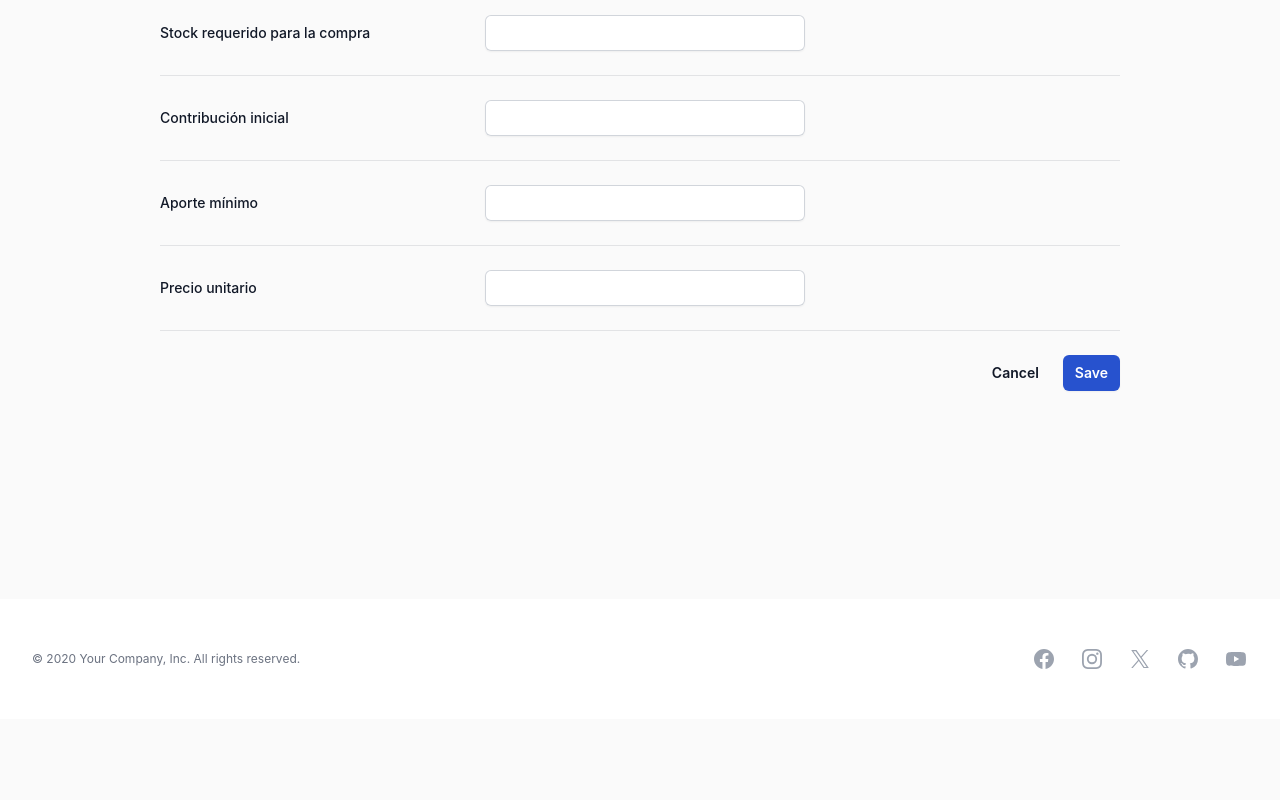
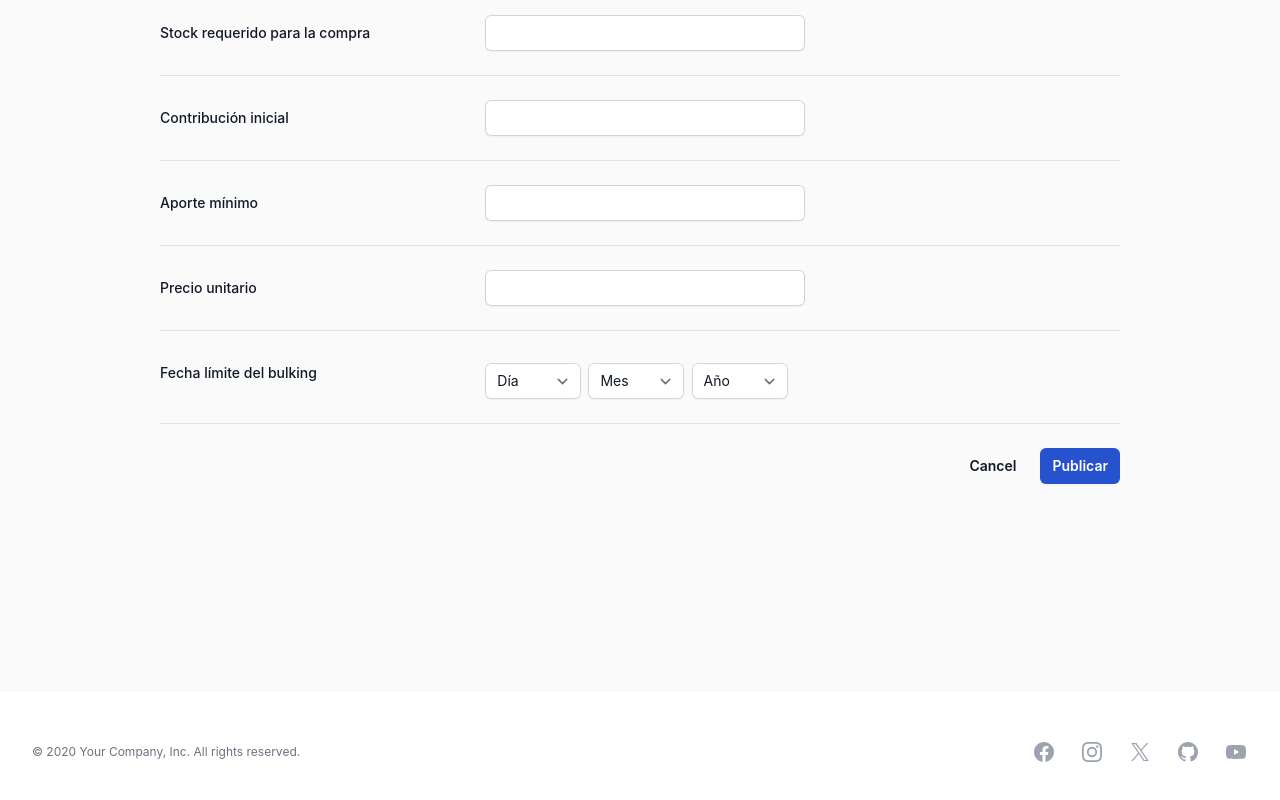
Before and after one commit to fabianleiva/bb_front, a React (Vite) app: page /posts/publish in a window 1280 px wide. Shown: the part 1072-1872 px from the top of the page. Before the commit the page ends 1791 px from the top, so only its background shows below. Built offline with nearby package versions, Linux system fonts and the light colour scheme; a web font is replaced by a local one.

Commit message:
add url, wip createPost

```diff
--- a/src/api/urls.js
+++ b/src/api/urls.js
@@ -4,5 +4,5 @@ export const REGISTER_GOOGLE_URL =
 export const LOGIN_URL = "/login";
 export const LOGIN_GOOGLE_URL =
   "https://bulkbuddies.onrender.com/api/v1/auth/google";
-export const GET_POSTS_URL =
-  "https://bulkbuddies.onrender.com/api/v1/post";
+export const GET_POSTS_URL = "https://bulkbuddies.onrender.com/api/v1/post";
+export const CREATE_NEW_POST = "https://bulkbuddies.onrender.com/api/v1/post";
--- a/src/components/CreatePost.jsx
+++ b/src/components/CreatePost.jsx
@@ -1,8 +1,45 @@
 import { Link } from "react-router-dom";
+import { useForm } from "react-hook-form";
+import axios from "axios";
+import { storeBulkBuddies } from "../state/state";
 
 export const CreatePost = () => {
+
+
+
+
+  const {
+    handleSubmit,
+    formState: { errors },
+  } = useForm();
+
+
+  const setAlert = storeBulkBuddies((state) => state.setAlert);
+  const setIsAuth = storeBulkBuddies((state) => state.setIsAuth);
+
+  const onSubmit = handleSubmit((data) => {
+    createNewPost(data);
+  });
+
+  const createNewPost = async (data) => {
+    try {
+      const request = await axios.post(CREATE_NEW_POST, data);
+
+      setAlert({
+        type: "success",
+        message: `Bienvenido ${first_name} ${last_name}`,
+      });
+
+      setIsAuth(true);
+
+      localStorage.setItem("token", token);
+    } catch ({ response }) {
+      setAlert({ type: "error", message: response.data.message });
+    }
+  };
+
   return (
-    <form>
+    <form onSubmit={onSubmit}>
       <div className="space-y-12 sm:space-y-16">
         <div>
           <h2 className="text-base font-semibold leading-7 text-gray-900">
@@ -26,7 +63,6 @@ export const CreatePost = () => {
                   type="text"
                   name="post_title"
                   id="post_title"
-                  autoComplete="post_title"
                   className="block w-full rounded-md border-0 py-1.5 text-gray-900 shadow-sm ring-1 ring-inset ring-gray-300 placeholder:text-gray-400 focus:ring-2 focus:ring-inset focus:ring-buddies-blue-700 sm:max-w-xs sm:text-sm sm:leading-6"
                 />
               </div>
@@ -45,7 +81,6 @@ export const CreatePost = () => {
                   type="text"
                   name="post_url"
                   id="post_url"
-                  autoComplete="post_url"
                   className="block w-full rounded-md border-0 py-1.5 text-gray-900 shadow-sm ring-1 ring-inset ring-gray-300 placeholder:text-gray-400 focus:ring-2 focus:ring-inset focus:ring-buddies-blue-700 sm:max-w-xs sm:text-sm sm:leading-6"
                   placeholder="http://..."
                 />
@@ -89,7 +124,6 @@ export const CreatePost = () => {
                   name="img_url"
                   id="img_url"
                   buddies-blue-700
-                  autoComplete="img_url"
                   className="block w-full rounded-md border-0 py-1.5 text-gray-900 shadow-sm ring-1 ring-inset ring-gray-300 placeholder:text-gray-400 focus:ring-2 focus:ring-inset focus:ring-buddies-blue-700 sm:max-w-xs sm:text-sm sm:leading-6"
                   placeholder="http://..."
                 />
@@ -108,7 +142,6 @@ export const CreatePost = () => {
                 <select
                   id="category"
                   name="category"
-                  autoComplete="category"
                   className="block w-full rounded-md border-0 py-1.5 text-gray-900 shadow-sm ring-1 ring-inset ring-gray-300 focus:ring-2 focus:ring-inset focus:ring-buddies-blue-700 sm:max-w-xs sm:text-sm sm:leading-6"
                 >
                   <option selected>Seleccione una opción</option>
@@ -142,7 +175,6 @@ export const CreatePost = () => {
                   type="number"
                   name="min_units"
                   id="min_units"
-                  autoComplete="min_units"
                   className="block w-full rounded-md border-0 py-1.5 text-gray-900 shadow-sm ring-1 ring-inset ring-gray-300 placeholder:text-gray-400 focus:ring-2 focus:ring-inset focus:ring-buddies-blue-700 sm:max-w-xs sm:text-sm sm:leading-6"
                 />
               </div>
@@ -161,7 +193,6 @@ export const CreatePost = () => {
                   type="number"
                   name="initial_contribution"
                   id="initial_contribution"
-                  autoComplete="initial_contribution"
                   className="block w-full rounded-md border-0 py-1.5 text-gray-900 shadow-sm ring-1 ring-inset ring-gray-300 placeholder:text-gray-400 focus:ring-2 focus:ring-inset focus:ring-buddies-blue-700 sm:max-w-xs sm:text-sm sm:leading-6"
                 />
               </div>
@@ -180,7 +211,6 @@ export const CreatePost = () => {
                   type="number"
                   name="min_contribution"
                   id="min_contribution"
-                  autoComplete="min_contribution"
                   className="block w-full rounded-md border-0 py-1.5 text-gray-900 shadow-sm ring-1 ring-inset ring-gray-300 placeholder:text-gray-400 focus:ring-2 focus:ring-inset focus:ring-buddies-blue-700 sm:max-w-xs sm:text-sm sm:leading-6"
                 />
               </div>
@@ -199,9 +229,91 @@ export const CreatePost = () => {
                   type="number"
                   name="unit_price"
                   id="unit_price"
-                  autoComplete="unit_pricen"
                   className="block w-full rounded-md border-0 py-1.5 text-gray-900 shadow-sm ring-1 ring-inset ring-gray-300 placeholder:text-gray-400 focus:ring-2 focus:ring-inset focus:ring-buddies-blue-700 sm:max-w-xs sm:text-sm sm:leading-6"
                 />
+              </div>
+            </div>
+
+            {/*EXPITRATION DATE*/}
+            <div className="sm:grid sm:grid-cols-3 sm:items-start sm:gap-4 sm:py-6">
+              <label
+                htmlFor="exp_date"
+                className="block text-sm font-medium leading-6 text-gray-900 sm:pt-1.5"
+              >
+                Fecha límite del bulking
+              </label>
+              <div className="sm:grid sm:grid-cols-3 sm:items-start">
+                <div className="mt-2">
+                  <select
+                    id="day"
+                    name="day"
+                    className="block w-24 rounded-md border-0 py-1.5 text-gray-900 shadow-sm ring-1 ring-inset ring-gray-300 focus:ring-2 focus:ring-inset focus:ring-buddies-blue-700 sm:max-w-xs sm:text-sm sm:leading-6"
+                  >
+                    <option selected>Día</option>
+                    <option>01</option>
+                    <option>02</option>
+                    <option>03</option>
+                    <option>04</option>
+                    <option>05</option>
+                    <option>06</option>
+                    <option>07</option>
+                    <option>08</option>
+                    <option>09</option>
+                    <option>10</option>
+                    <option>11</option>
+                    <option>12</option>
+                    <option>13</option>
+                    <option>14</option>
+                    <option>15</option>
+                    <option>16</option>
+                    <option>17</option>
+                    <option>18</option>
+                    <option>19</option>
+                    <option>20</option>
+                    <option>21</option>
+                    <option>22</option>
+                    <option>23</option>
+                    <option>24</option>
+                    <option>25</option>
+                    <option>26</option>
+                    <option>27</option>
+                    <option>28</option>
+                    <option>29</option>
+                    <option>30</option>
+                  </select>
+                </div>
+                <div className="mt-2">
+                  <select
+                    id="month"
+                    name="month"
+                    className="block w-24 rounded-md border-0 py-1.5 text-gray-900 shadow-sm ring-1 ring-inset ring-gray-300 focus:ring-2 focus:ring-inset focus:ring-buddies-blue-700 sm:max-w-xs sm:text-sm sm:leading-6"
+                  >
+                    <option selected>Mes</option>
+                    <option>01</option>
+                    <option>02</option>
+                    <option>03</option>
+                    <option>04</option>
+                    <option>05</option>
+                    <option>06</option>
+                    <option>07</option>
+                    <option>08</option>
+                    <option>09</option>
+                    <option>10</option>
+                    <option>11</option>
+                    <option>12</option>
+                  </select>
+                </div>
+                <div className="mt-2">
+                  <select
+                    id="year"
+                    name="year"
+                    className="block w-24 rounded-md border-0 py-1.5 text-gray-900 shadow-sm ring-1 ring-inset ring-gray-300 focus:ring-2 focus:ring-inset focus:ring-buddies-blue-700 sm:max-w-xs sm:text-sm sm:leading-6"
+                  >
+                    <option selected>Año</option>
+                    <option>2024</option>
+                    <option>2025</option>
+                  </select>
+                </div>
               </div>
             </div>
           </div>
@@ -219,7 +331,7 @@ export const CreatePost = () => {
           type="submit"
           className="inline-flex justify-center rounded-md bg-buddies-blue-700 px-3 py-2 text-sm font-semibold text-white shadow-sm hover:bg-buddies-blue-500 focus-visible:outline focus-visible:outline-2 focus-visible:outline-offset-2 focus-visible:outline-buddies-blue-700"
         >
-          Save
+          Publicar
         </Link>
       </div>
     </form>
--- a/src/pages/Auth/LoginPage.jsx
+++ b/src/pages/Auth/LoginPage.jsx
@@ -20,6 +20,7 @@ export const LoginPage = () => {
 
   const login = async (data) => {
     try {
+      console.log(data)
       const request = await axios.post(LOGIN_URL, data);
       console.log(request.data);
       const { first_name, last_name, token } = request.data;
@@ -147,12 +148,13 @@ export const LoginPage = () => {
 
               {/*Login*/}
               <div>
-                <Link
+                <button
                   type="submit"
+                  onClick={login}
                   className="flex w-full justify-center rounded-md bg-buddies-blue-700 px-3 py-1.5 text-sm font-semibold leading-6 text-white shadow-sm hover:bg-buddies-blue-500 focus-visible:outline focus-visible:outline-2 focus-visible:outline-offset-2 focus-visible:outline-buddies-blue-700"
                 >
                   Ingresar
-                </Link>
+                </button>
               </div>
             </form>
 
```
